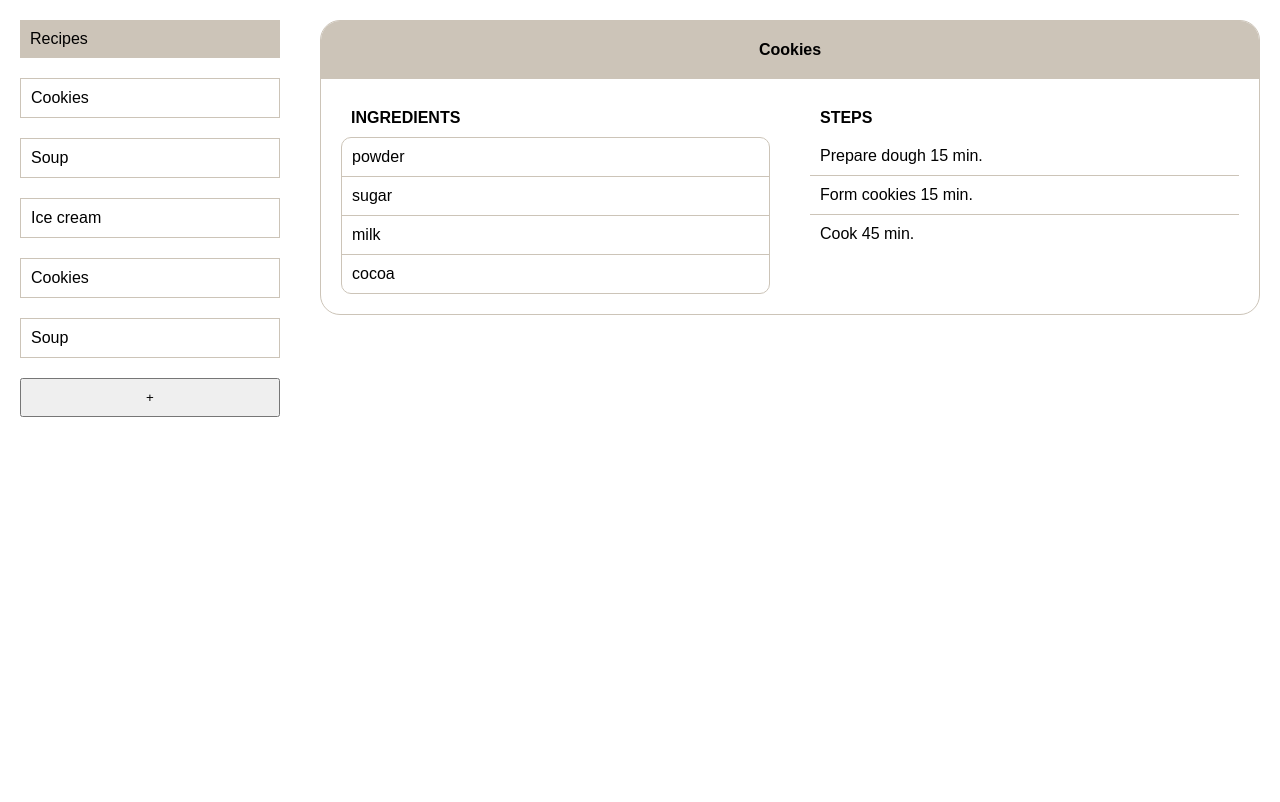
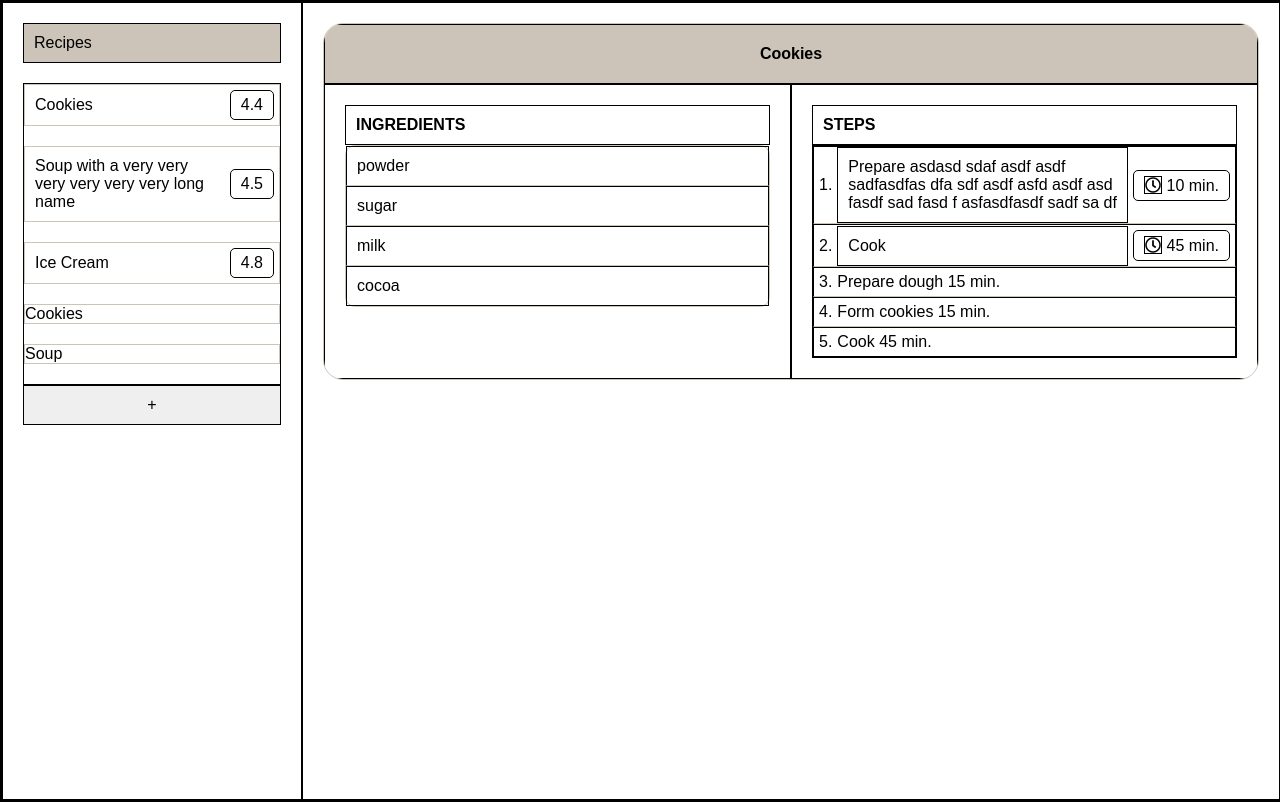
Before and after one commit to marcin-sudol/recipe-book, a website: page index.html in a window 1280 px wide. Drawn offline with Linux system fonts and the light colour scheme.

Commit message:
layout update: added rating & time

```diff
--- a/index.html
+++ b/index.html
@@ -31,18 +31,34 @@
   </head>
 
   <body>
-    <main>
     <nav id="nav">
       <header class="header">Recipes</header>
       <ul class="list">
-          <li>Cookies</li>
-          <li>Soup</li>
-          <li>Ice cream</li>
+        <li>
+          <button type="button">Cookies</button>
+          <span class="rating">4.4</span>
+        </li>
+        <li>
+          <button type="button">
+            Soup with a very very very very very very long name
+          </button>
+          <div class="rating">
+            4.5
+            <div class="tooltip">438 votes</div>
+          </div>
+        </li>
+        <li>
+          <button type="button">Ice Cream</button>
+          <div class="rating">
+            4.8
+            <div class="tooltip">114 votes</div>
+          </div>
+        </li>
       </ul>
       <button type="button" id="add-recipe">+</button>
     </nav>
 
-      <div id="right-area">
+    <main id="main">
       <article id="c-recipe">
         <h4 id="recipe-name"></h4>
         <div id="ingredients">
@@ -51,10 +67,21 @@
         </div>
         <div id="steps">
           <h6 class="header">Steps</h6>
-            <ol class="list"></ol>
+          <ol class="list">
+            <li>
+              <span class="step"
+                >Prepare asdasd sdaf asdf asdf sadfasdfas dfa sdf asdf asfd asdf
+                asd fasdf sad fasd f asfasdfasdf sadf sa df</span
+              >
+              <span class="time"><i class="far fa-clock"></i> 10 min.</span>
+            </li>
+            <li>
+              <span class="step">Cook</span>
+              <span class="time"><i class="far fa-clock"></i> 45 min.</span>
+            </li>
+          </ol>
         </div>
       </article>
-      </div>
     </main>
 
     <!-- SCRIPTS -->
--- a/src/style.scss
+++ b/src/style.scss
@@ -19,41 +19,71 @@ $breakdown-sm: 700px;
   padding: 0;
   box-sizing: border-box;
   font-family: $font-normal;
-  // border: 1px solid;
+  font-size: 16px;
+  border: 1px solid;
 }
 
 // ------------------------------------------
-// LAYOUT
+// LAYOUT (DISPLAY, MARGIN, PADDING, SIZING)
 // ------------------------------------------
-main {
+body {
   display: flex;
   flex-direction: row;
   height: 100vh;
   width: 100vw;
 }
-
+// NAVIGATION
 #nav {
   flex: 0 0 300px;
   padding: 20px;
 
-  .header,
-  .list li,
-  #add-recipe {
+  .header {
     margin-bottom: 20px;
     padding: 10px;
   }
 
   .list {
     list-style: none;
+    li {
+      display: flex;
+      flex-direction: row;
+      align-items: center;
+      margin-bottom: 20px;
+      button {
+        flex: 1 1 100%;
+        padding: 10px;
+      }
+      .rating {
+        flex: 0 0 auto;
+        margin: 5px;
+        padding: 5px 10px;
+        position: relative;
+        .tooltip {
+          position: absolute;
+          padding: 5px;
+          left: -20px;
+          bottom: -35px;
+          white-space: nowrap;
+          z-index: 10;
+          visibility: hidden;
+        }
+      }
+
+      .rating:hover .tooltip {
+        visibility: visible;
+      }
+    }
   }
 }
 
 #add-recipe {
   display: block;
+  padding: 10px;
   width: 100%;
 }
 
-#right-area {
+// MAIN CONTENT
+#main {
   flex: 1 1 100%;
   padding: 20px;
 }
@@ -70,8 +100,7 @@ main {
   text-align: center;
 }
 
-#ingredients,
-#steps {
+#ingredients {
   padding: 20px;
   width: 50%;
 
@@ -87,6 +116,40 @@ main {
   }
 }
 
+#steps {
+  padding: 20px;
+  width: 50%;
+
+  .header {
+    padding: 10px;
+  }
+
+  .list {
+    counter-reset: li-counter;
+    li {
+      display: flex;
+      flex-direction: row;
+      align-items: center;
+
+      &::before {
+        counter-increment: li-counter;
+        content: counter(li-counter) ".";
+        padding: 5px;
+      }
+
+      .step {
+        flex: 1 1 100%;
+        padding: 10px;
+      }
+      .time {
+        flex: 0 0 auto;
+        margin: 5px;
+        padding: 5px 10px;
+      }
+    }
+  }
+}
+
 @media (max-width: $breakdown-md) {
   #ingredients,
   #steps {
@@ -97,9 +160,12 @@ main {
 @media (max-width: $breakdown-sm) {
   #nav {
     flex: 0 0 100%;
+    .list li .rating .tooltip {
+      right: 0px;
+    }
   }
 
-  #right-area {
+  #main {
     display: none;
   }
 }
@@ -115,6 +181,25 @@ main {
   .list {
     li {
       border: 1px solid $color-medium;
+      button {
+        background: none;
+        border: none;
+        text-align: left;
+      }
+      .rating {
+        text-align: center;
+        border-radius: 5px;
+
+        &:hover {
+          text-decoration: underline dotted;
+        }
+
+        .tooltip {
+          background-color: $color-medium;
+          border: none;
+          border-radius: 5px;
+        }
+      }
     }
   }
 }
@@ -149,6 +234,11 @@ main {
     text-transform: uppercase;
   }
   .list {
+    li {
+      .time {
+        border-radius: 5px;
+      }
+    }
     li:not(:last-child) {
       border-bottom: 1px solid $color-medium;
     }
```
Also changed, not shown: src/style.css, 1 other file. Lines whose indentation alone changed are shown as unchanged.
